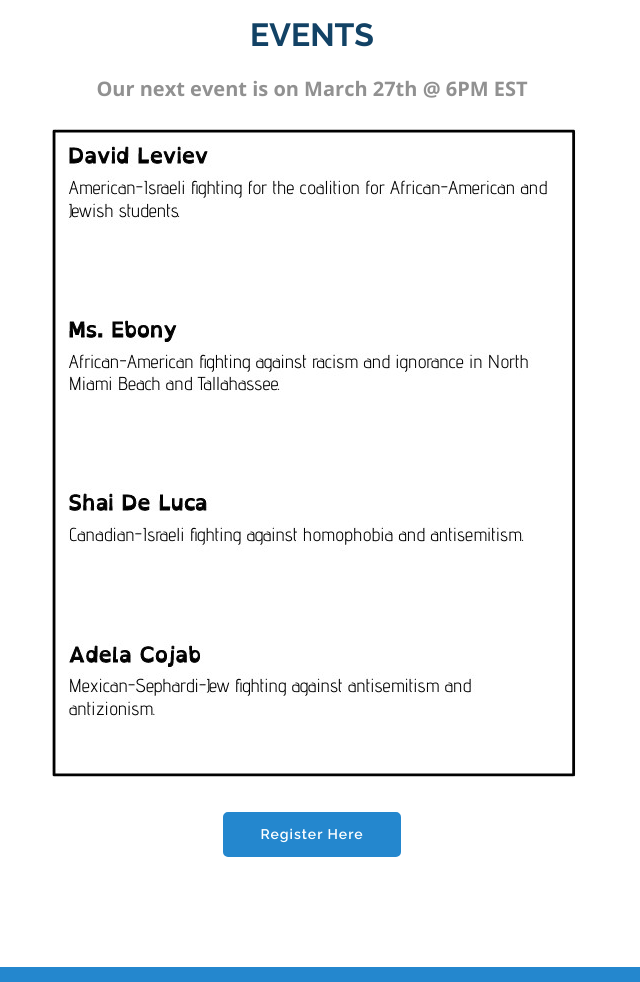
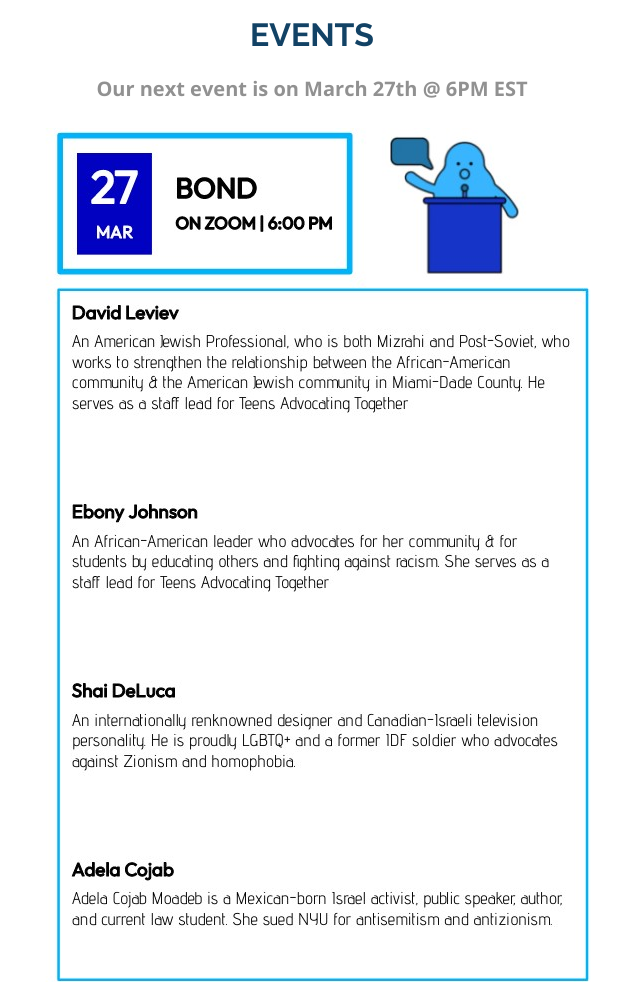
Before and after one commit to pf5423/bondwebsite, a plain HTML site: page index.html in a window 1280 px wide. Shown: the part 1660-2642 px from the top of the page, without its empty margins (328-968 px from the left). Drawn offline with nearby package versions, Linux system fonts and the light colour scheme.

Commit message:
changed event poster

```diff
--- a/index.html
+++ b/index.html
@@ -281,8 +281,8 @@
           <p>Our next event is on March 27th @ 6PM EST</p>
           <br>
           <div class="gallery-item">
-              <a href="assets/img/bondposter.jpg" class="galleery-lightbox" data-gallery="gallery-item">
-                <img src="assets/img/bondposter.jpg" alt="poster" class="img-fluid">
+              <a href="assets/img/Bond_flyer.jpg" class="galleery-lightbox" data-gallery="gallery-item">
+                <img src="assets/img/Bond_flyer.jpg" alt="poster" class="img-fluid">
               </a>
             </div>
           <!-- <img src="assets/img/bondposter.jpg" alt="poster" class="upcomingeventimg">  --><br>
```
Also changed, not shown: assets/img/Bond_flyer.jpg (added).
